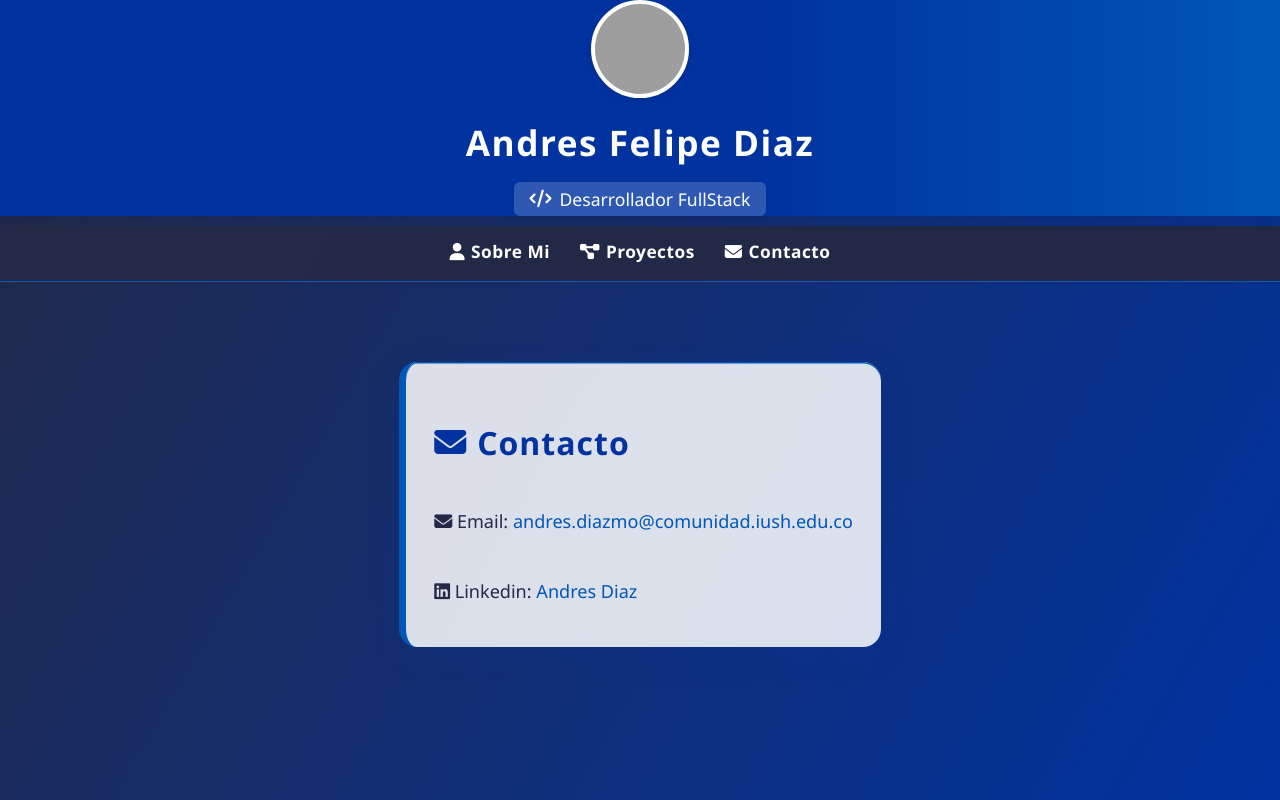
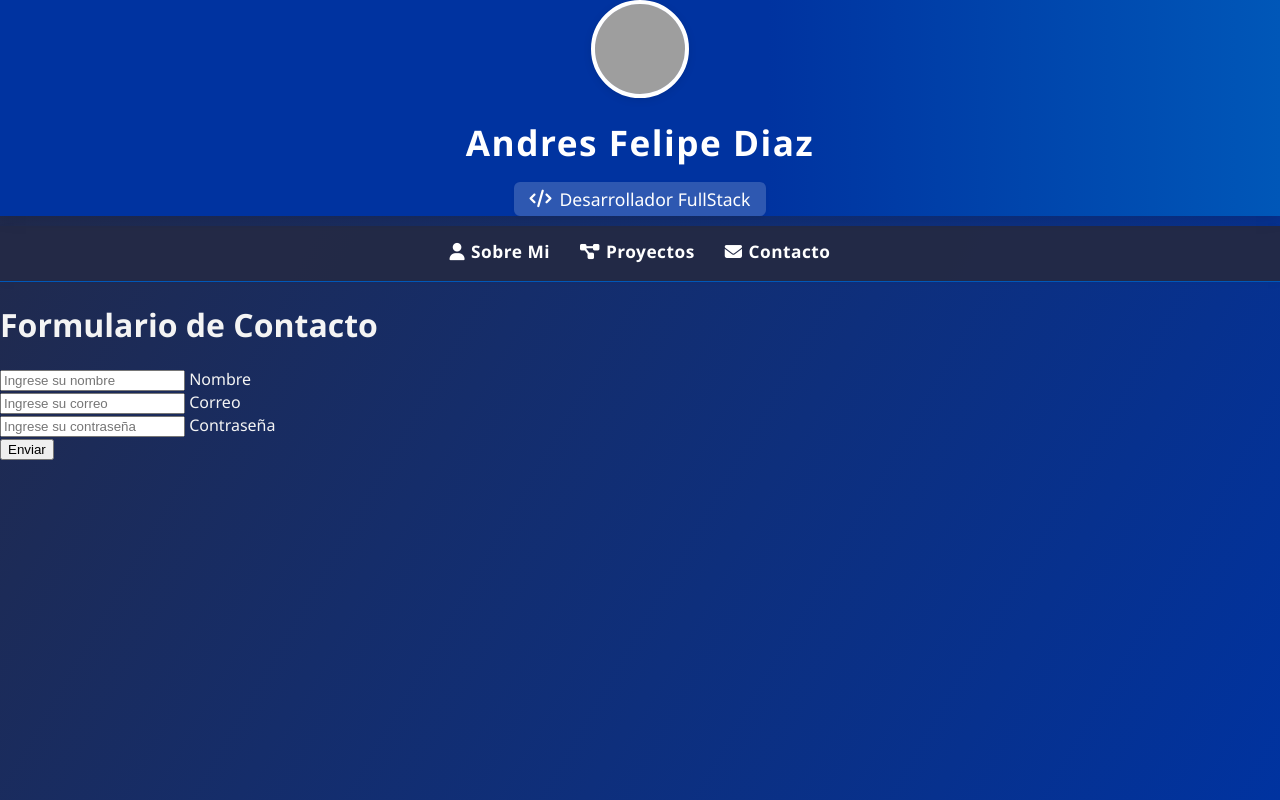
Before and after one commit to Andres-debug/taller-html-verano, a plain HTML site: page contacto.html in a window 1280 px wide. Drawn offline with Linux system fonts and the light colour scheme; grey boxes are pictures that could not be loaded.

Commit message:
feat(contacto): formulario contacto html

```diff
--- a/contacto.html
+++ b/contacto.html
@@ -26,17 +26,27 @@
                 <li><a class="nav-link" href="./contacto.html"><i class="fa-solid fa-envelope"></i> Contacto</a></li>
             </ul>
         </nav>
-        <main class="main">
-            <section class="seccion">
-                <div class="tarjeta glass">
-                    <h2 class="seccion-titulo"><i class="fa-solid fa-envelope"></i> Contacto</h2>
-                    <p class="seccion-texto">
-                        <i class="fa-solid fa-envelope"></i> Email: <a href="mailto:andres.diazmo@comunidad.iush.edu.co">andres.diazmo@comunidad.iush.edu.co</a>
-                    </p>
-                    <p class="seccion-texto">
-                        <i class="fa-brands fa-linkedin"></i> Linkedin: <a href="https://www.linkedin.com/in/andr%C3%A9s-felipe-diaz-monsalve-54407b1a3/" target="_blank">Andres Diaz</a>
-                    </p>
-                </div>
+        <main class="form">
+           <h1 class="form__title">Formulario de Contacto</h1>
+
+           <form class="form__container" novalidate>
+            <div class="form__group">
+                <input type="text" id="nombre" name="nombre" class="form__input"
+                placeholder="Ingrese su nombre" required minlength="3">
+                <label for="nombre" class="form__label">Nombre</label>
+            </div>
+            <div class="form__group">
+                <input type="email" id="correo" name="correo" class="form__input"
+                placeholder="Ingrese su correo" required>
+                <label for="correo" class="form__label">Correo</label>
+            </div>
+            <div class="form__group">
+                <input type="password" id="clave" name="clave" class="form__input"
+                placeholder="Ingrese su contraseña" required minlength="6">
+                <label for="clave" class="form__label">Contraseña</label>
+            </div>
+            <button type="submit" class="form__button">Enviar</button>
+           </form>
             </section>
         </main>
     </div>
```
